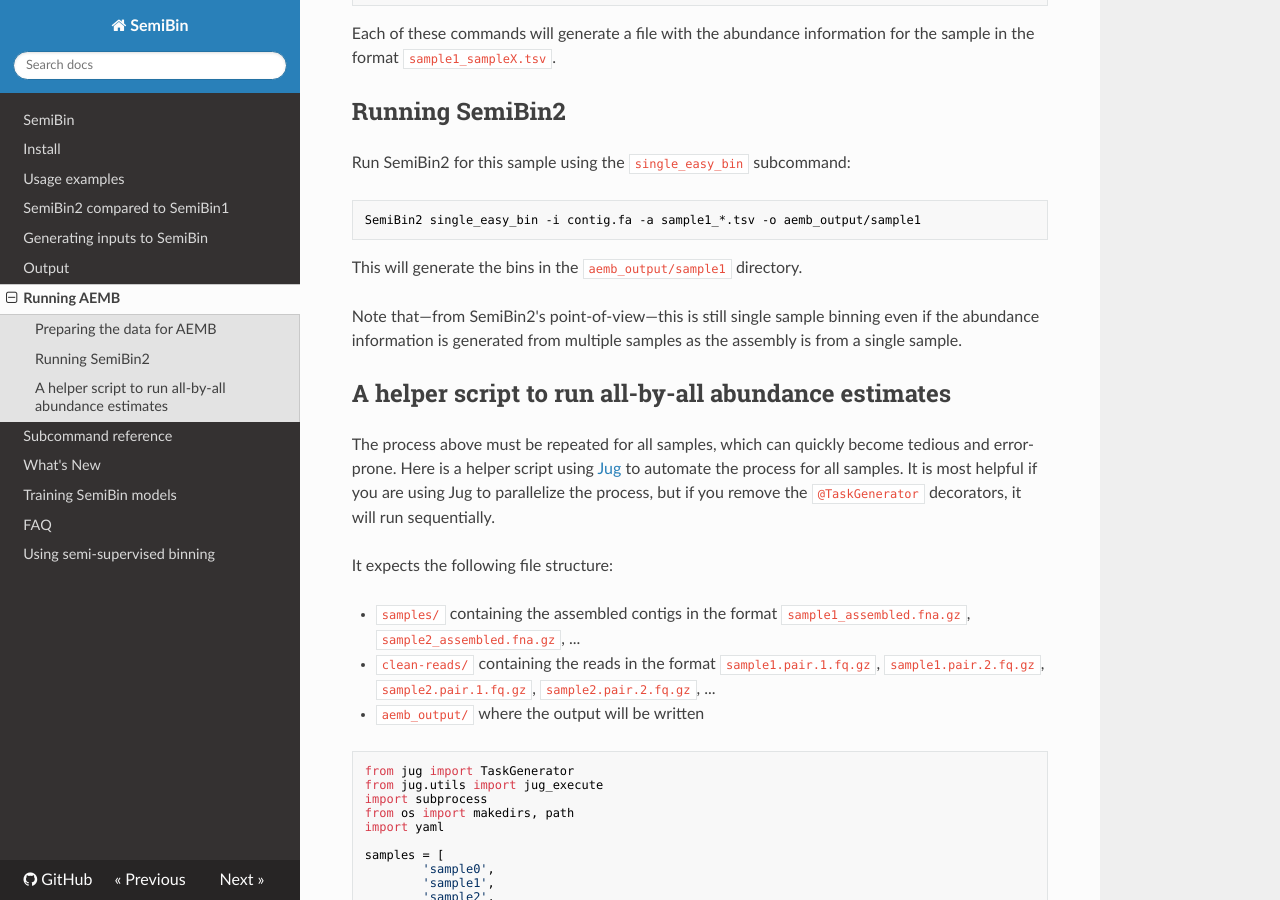
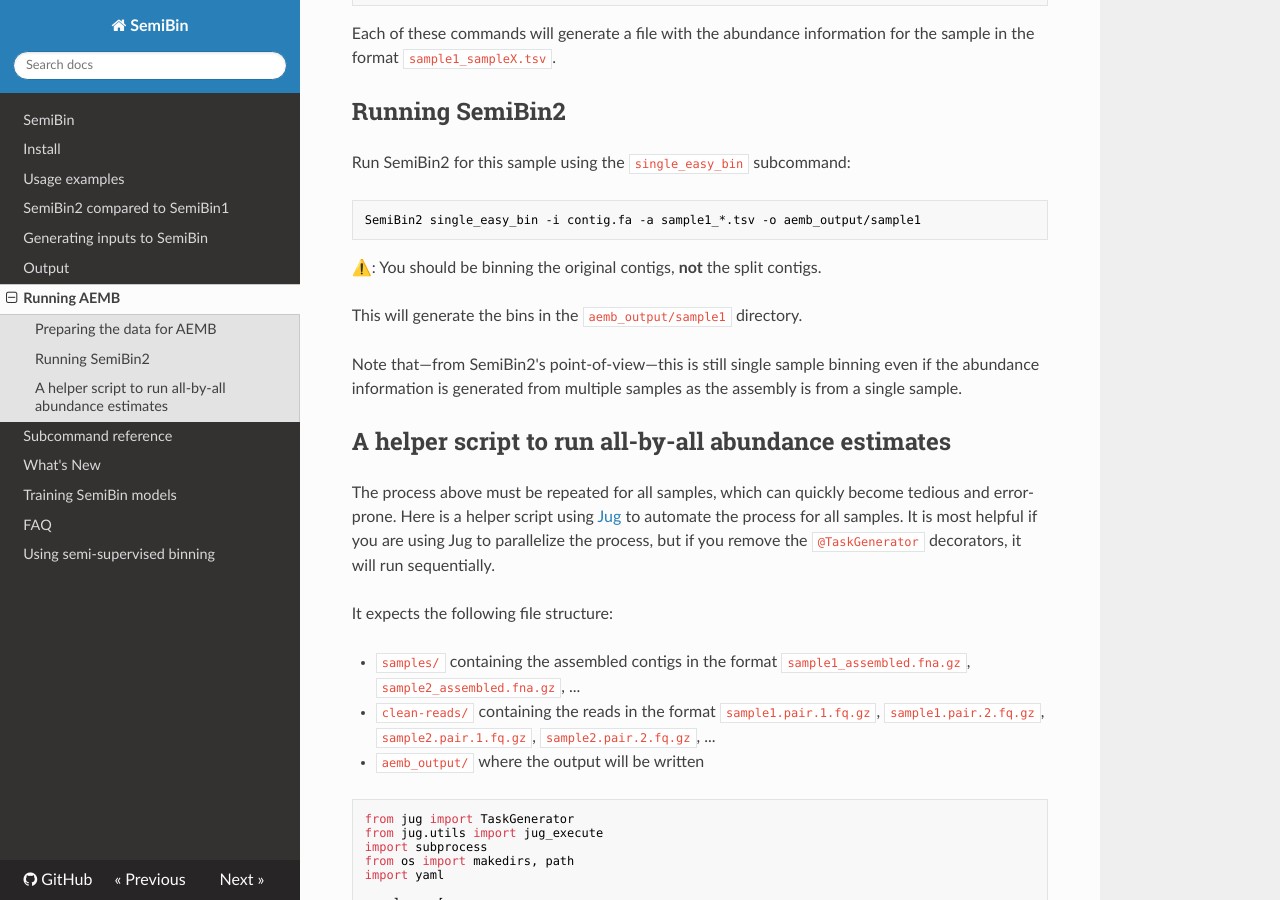
Before and after one commit to BigDataBiology/SemiBin, an MkDocs documentation site: the page built from docs/aemb.md, in a window 1280 px wide and 900 px high, scrolled down 833 px. Built offline with MkDocs 1.6.1, drawn with Linux system fonts in a browser that asks for light colours; nearby versions of some CDN libraries.

Commit message:
DOC Add a warning note wrt easy mistake
This is an easy mistake to make and SemiBin should give a better error,
but for now, add a warning in the docs.

/cc #174

````diff
--- a/docs/aemb.md
+++ b/docs/aemb.md
@@ -36,6 +36,8 @@
 ```bash
 SemiBin2 single_easy_bin -i contig.fa -a sample1_*.tsv -o aemb_output/sample1
 ```
+
+⚠️: You should be binning the original contigs, **not** the split contigs.
 
 This will generate the bins in the `aemb_output/sample1` directory.
 
````
